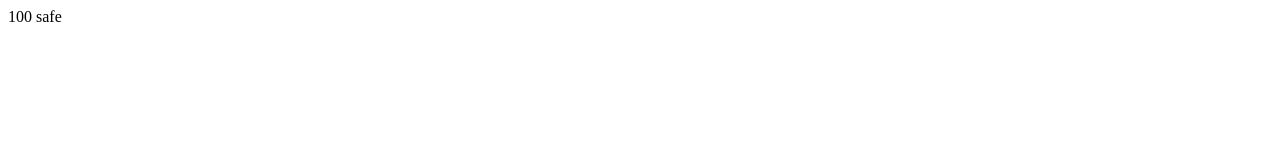
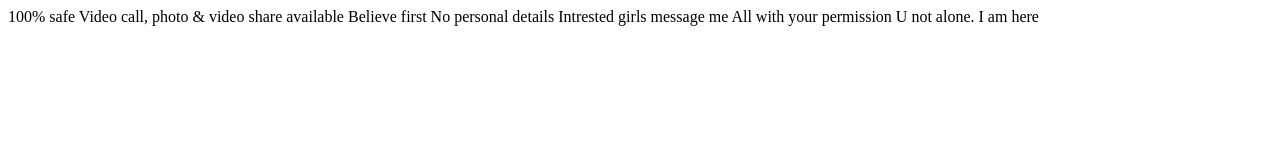
Before and after one commit to babby455/happi, a plain HTML site: page index.html in a window 1280 px wide. Drawn offline with Linux system fonts and the light colour scheme.

Commit message:
Update index.html

```diff
--- a/index.html
+++ b/index.html
@@ -4,6 +4,12 @@
     <title>Safe Page</title>
   </head>
   <body>
-    <a>100 safe</a>
+    <a>100% safe
+Video call, photo & video share available
+Believe first
+No personal details
+Intrested girls message me
+All with your permission
+U not alone. I am here</a>
     </body>
 </html>
```
